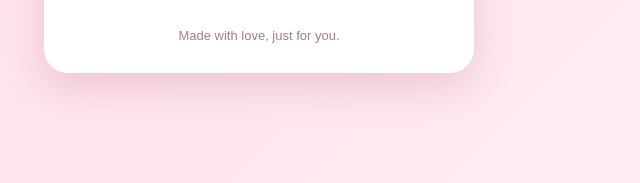
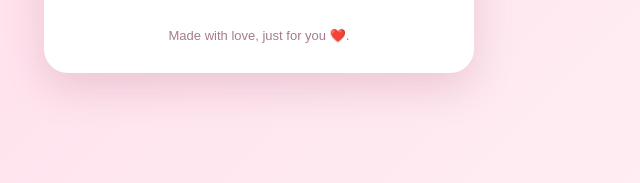
Before and after one commit to hmandla/QR-Code, a plain HTML site: page index.html in a window 1280 px wide. Shown: the part 614-797 px from the top of the page, 381-1021 px from the left. Drawn offline with Linux system fonts and the light colour scheme.

Commit message:
Add heart emoji to footer message

```diff
--- a/index.html
+++ b/index.html
@@ -136,7 +136,7 @@
     </div>
 
     <div class="footer">
-      Made with love, just for you.
+     Made with love, just for you ❤️.
     </div>
   </div>
 
```
